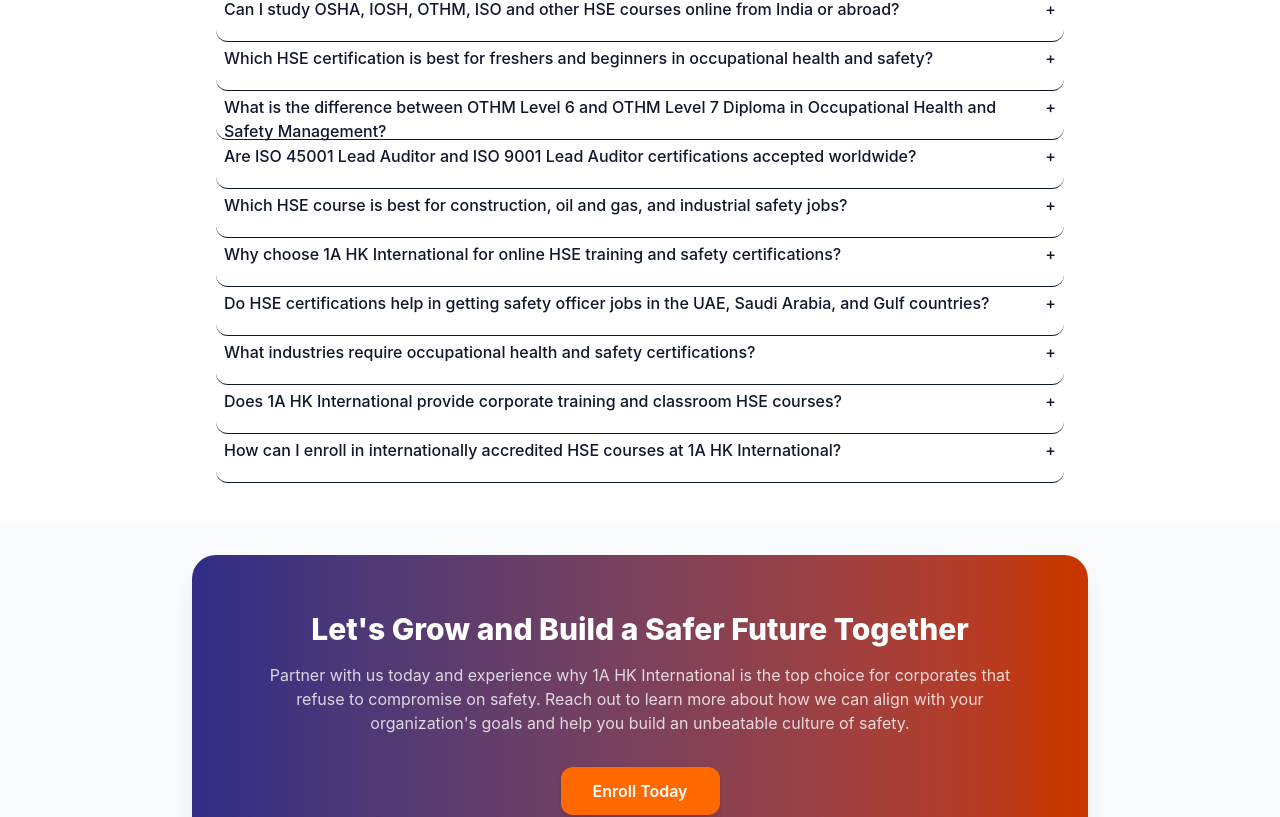
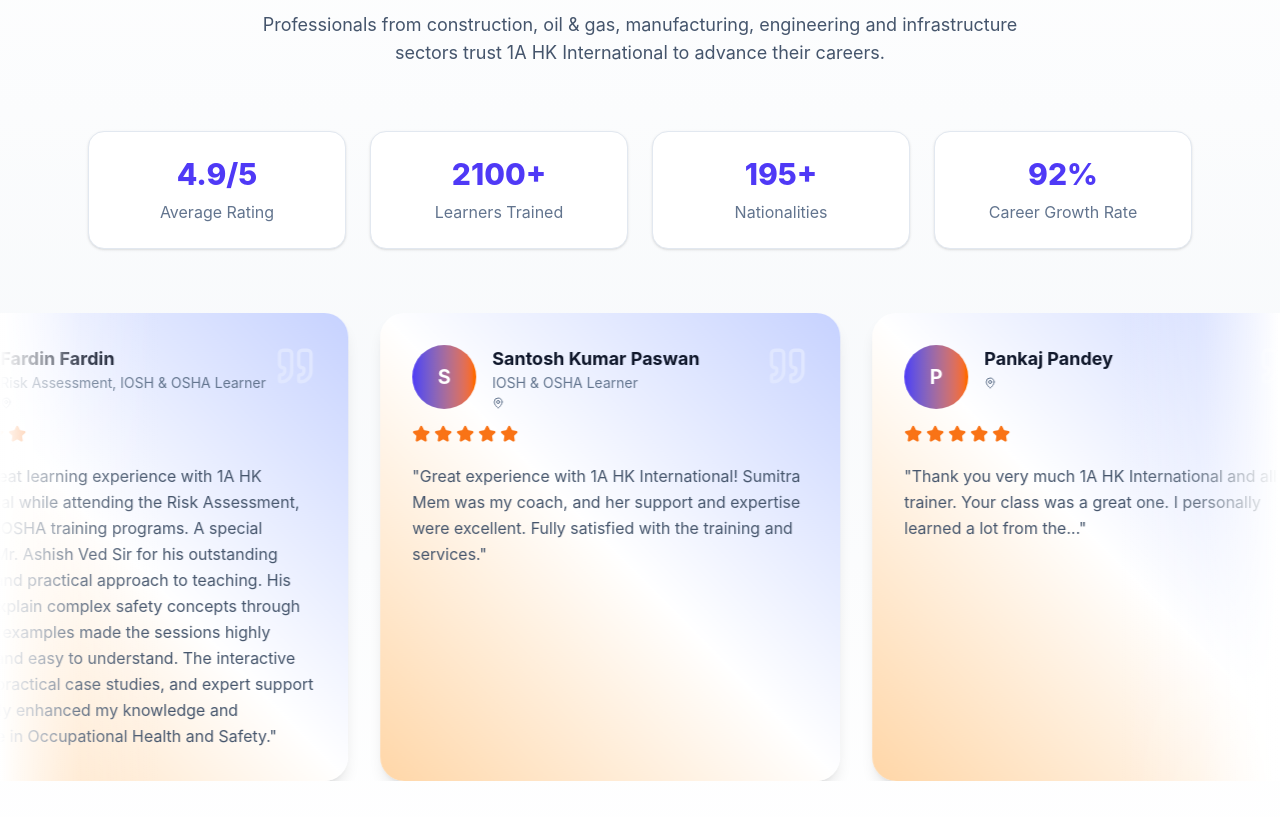
Before and after one commit to HK-International799/HK-International, a React (Vite) app in the folder user-frontend/: page / in a window 1280 px wide. Shown: the part 4290-5107 px from the top of the page. Built offline with nearby package versions, Linux system fonts and the light colour scheme; no server answers.

Commit message:
uploaded the testimonials

```diff
--- a/user-frontend/src/components/common/Testimonials.jsx
+++ b/user-frontend/src/components/common/Testimonials.jsx
@@ -8,23 +8,112 @@
   const testimonials = [
     {
       id: 1,
-      name: "Mohammed Arif",
-      position: "Senior HSE Officer",
-      company: "Saudi Arabia",
+      name: "Santi Somroop",
+      position: "OSHA 30-Hour Construction Safety and Health Course",
+      company: "",
       rating: 5,
       feedback:
-        "The training methodology was highly practical and aligned with international safety standards. After completing the course, I secured a better opportunity in Saudi Arabia.",
+        "The training was very informative, well-structured, and easy to understand. The trainer explained every topic with practical examples. I gained valuable knowledge that I can apply in real-life work situations. I highly recommend this institute to anyone who wants to build a strong career in the safety field.",
     },
+
     {
-      id: 1,
-      name: "Mohammed Arif",
-      position: "Senior HSE Officer",
-      company: "Saudi Arabia",
+      id: 2,
+      name: "Aman Yadav",
+      position: "OSHA 30-Hour Construction Industry",
+      company: "",
       rating: 5,
       feedback:
-        "The training methodology was highly practical and aligned with international safety standards. After completing the course, I secured a better opportunity in Saudi Arabia.",
+        "World best institute of iosh osha. The training was well-structured, informative, and easy to understand. The trainers are highly experienced and supportive. I gained valuable knowledge that will help me ensure safety and health in the workplace. Highly recommended!",
     },
 
+    {
+      id: 3,
+      name: "Fardin Fardin",
+      position: "Risk Assessment, IOSH & OSHA Learner",
+      company: "",
+      rating: 5,
+      feedback:
+        "I had a great learning experience with 1A HK International while attending the Risk Assessment, IOSH, and OSHA training programs. A special thanks to Mr. Ashish Ved Sir for his outstanding guidance and practical approach to teaching. His ability to explain complex safety concepts through real-world examples made the sessions highly engaging and easy to understand. The interactive sessions, practical case studies, and expert support significantly enhanced my knowledge and confidence in Occupational Health and Safety.",
+    },
+
+    {
+      id: 4,
+      name: "Santosh Kumar Paswan",
+      position: "IOSH & OSHA Learner",
+      company: "",
+      rating: 5,
+      feedback:
+        "Great experience with 1A HK International! Sumitra Mem was my coach, and her support and expertise were excellent. Fully satisfied with the training and services.",
+    },
+
+    // {
+    //   id: 5,
+    //   name: "Nitanya Mohapatra",
+    //   position: "",
+    //   company: "",
+    //   rating: 5,
+    //   feedback: "Great IOSH & OSHA Training...",
+    // },
+
+    {
+      id: 6,
+      name: "Pankaj Pandey",
+      position: "",
+      company: "",
+      rating: 5,
+      feedback:
+        "Thank you very much 1A HK International and all trainer. Your class was a great one. I personally learned a lot from the...",
+    },
+
+    {
+      id: 7,
+      name: "Sangram Jena",
+      position: "",
+      company: "",
+      rating: 5,
+      feedback:
+        "Excellent training session. The content was clear, informative, and easy to understand. Thank you for the valuable learning experience.",
+    },
+
+    {
+      id: 8,
+      name: "AKASH BHATIA",
+      position: "",
+      company: "",
+      rating: 5,
+      feedback:
+        "Had a really good learning experience with this institute. The trainers are knowledgeable, supportive, and explain...",
+    },
+
+    {
+      id: 9,
+      name: "Sumitra Rani Dash",
+      position: "",
+      company: "",
+      rating: 5,
+      feedback:
+        "Mr. Ashish Ved Sir is highly knowledgeable and always encourages interaction, ensuring that all participants understand the subject thoroughly. His guidance and support throughout the course were truly commendable.",
+    },
+
+    {
+      id: 10,
+      name: "Shreejith Das",
+      position: "",
+      company: "",
+      rating: 5,
+      feedback:
+        "Excellent training institute with highly experienced tutors and practical learning methods. The sessions were...",
+    },
+
+    {
+      id: 11,
+      name: "NARTU HARA PRASAD PATRA",
+      position: "",
+      company: "",
+      rating: 5,
+      feedback:
+        "Great institution with professional approach and excellent support for students. Highly recommended.",
+    },
   ];
 
   return (
@@ -116,7 +205,7 @@
             >
               {/* Top */}
               <div>
-                <div className="flex justify-between items-start mb-6">
+                <div className="flex justify-between items-start mb-4">
                   <div className="flex gap-4">
                     <div className="w-16 h-16 rounded-full bg-gradient-to-r from-indigo-600 to-orange-500 flex items-center justify-center text-white font-bold text-xl">
                       {item.name.charAt(0)}
--- a/user-frontend/src/data/blogData.js
+++ b/user-frontend/src/data/blogData.js
@@ -405,7 +405,7 @@
     coverImage: "/images/blog/iosh-level-3-complete-guide.png",
 
     metaTitle:
-      "IOSH Level 3 Certificate – Complete Guide 2026 | 1A HK International",
+      "IOSH Level 3 Certificate - Complete Guide 2026 | 1A HK International",
 
     metaDescription:
       "Complete IOSH Level 3 Certificate guide for UK and India. Learn syllabus, exam format, assessment, duration, TechIOSH pathway, career benefits, and enrolment details.",
@@ -591,7 +591,7 @@
 
 <li><strong>Fast Track:</strong> Approximately 5 weeks</li>
 
-<li><strong>Part-Time:</strong> Around 12–15 weeks</li>
+<li><strong>Part-Time:</strong> Around 12-15 weeks</li>
 
 <li><strong>Flexible Learning:</strong> Up to 6 months</li>
 
--- a/user-frontend/src/pages/public/Home.jsx
+++ b/user-frontend/src/pages/public/Home.jsx
@@ -464,7 +464,7 @@
 
         <BlogPreview />
 
-        {/* <Testimonials /> */}
+        <Testimonials />
 
         {/* FAQ */}
         <section
```
Also changed, not shown: 1 other file (tests, documents, lock files or other folders).
